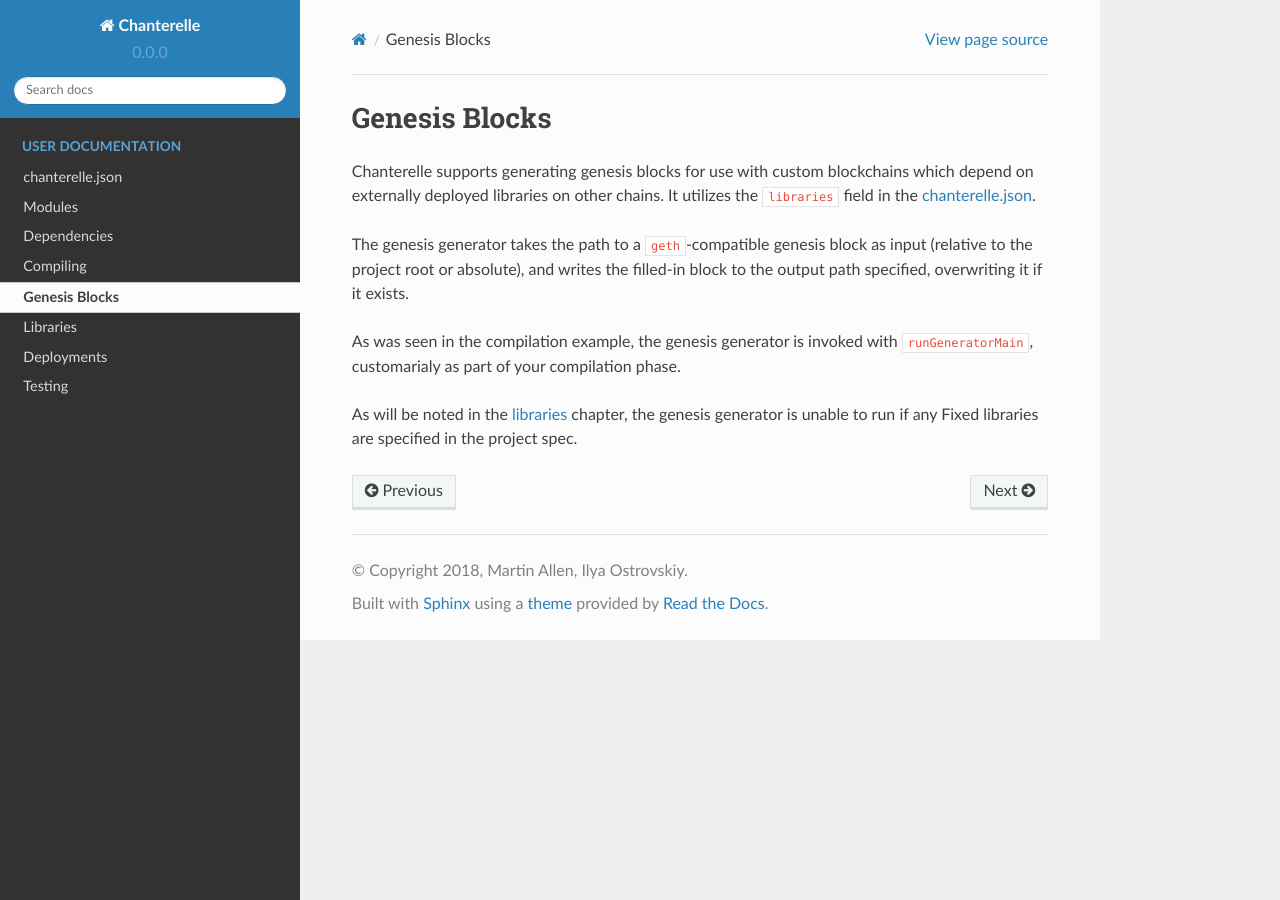
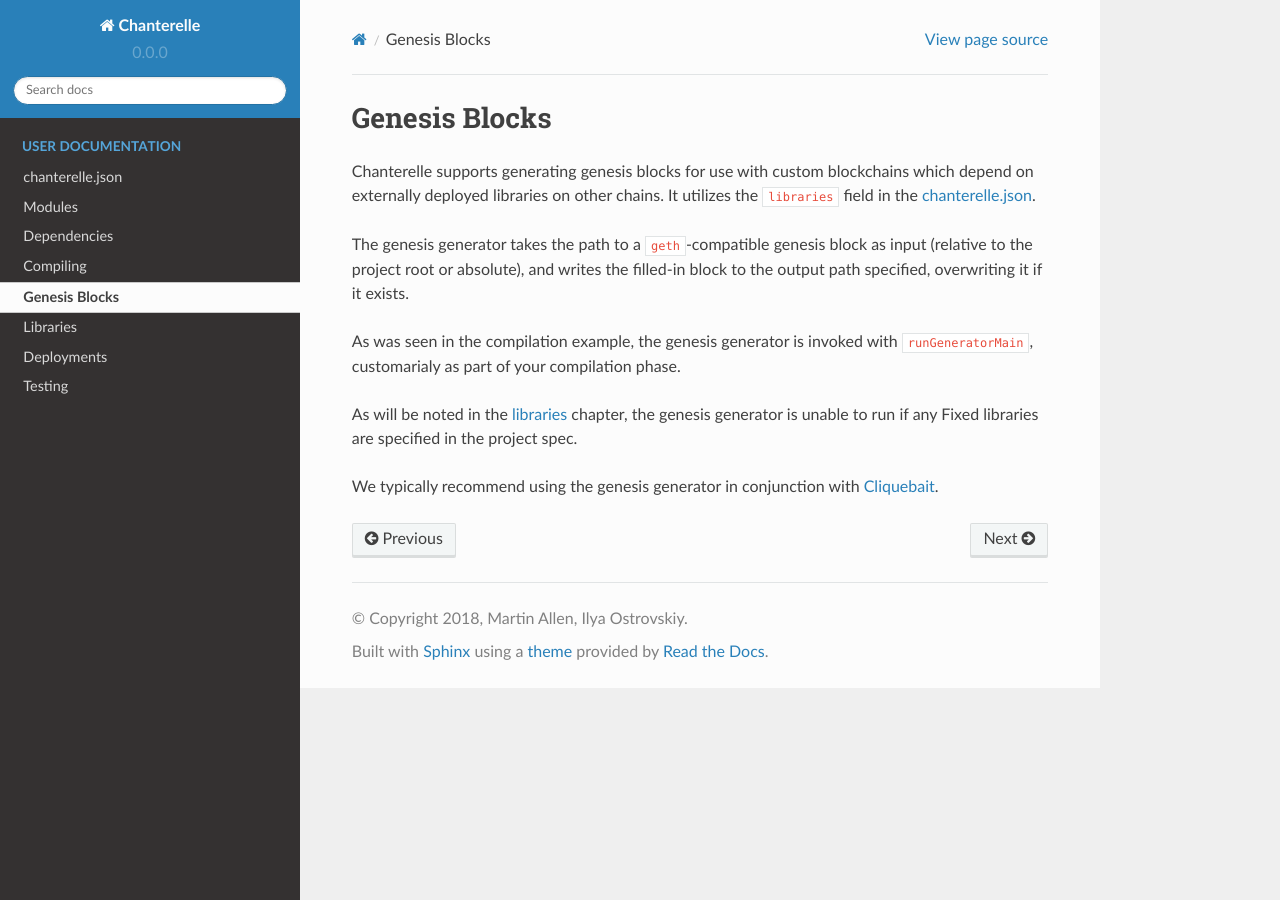
Before and after one commit to f-o-a-m/chanterelle, a Sphinx documentation site: the page built from docs/genesis-blocks.rst, in a window 1280 px wide. Built offline with Sphinx 7.4.7 and the Read the Docs theme 2.0.0, drawn with Linux system fonts in a browser that asks for light colours.

Commit message:
add cliquebait plug

```diff
--- a/docs/genesis-blocks.rst
+++ b/docs/genesis-blocks.rst
@@ -15,3 +15,5 @@ of your compilation phase.
 
 As will be noted in the :ref:`libraries <libraries>` chapter, the genesis generator is unable to run if any Fixed libraries
 are specified in the project spec.
+
+We typically recommend using the genesis generator in conjunction with `Cliquebait <https://github.com/f-o-a-m/cliquebait>`_.
```
